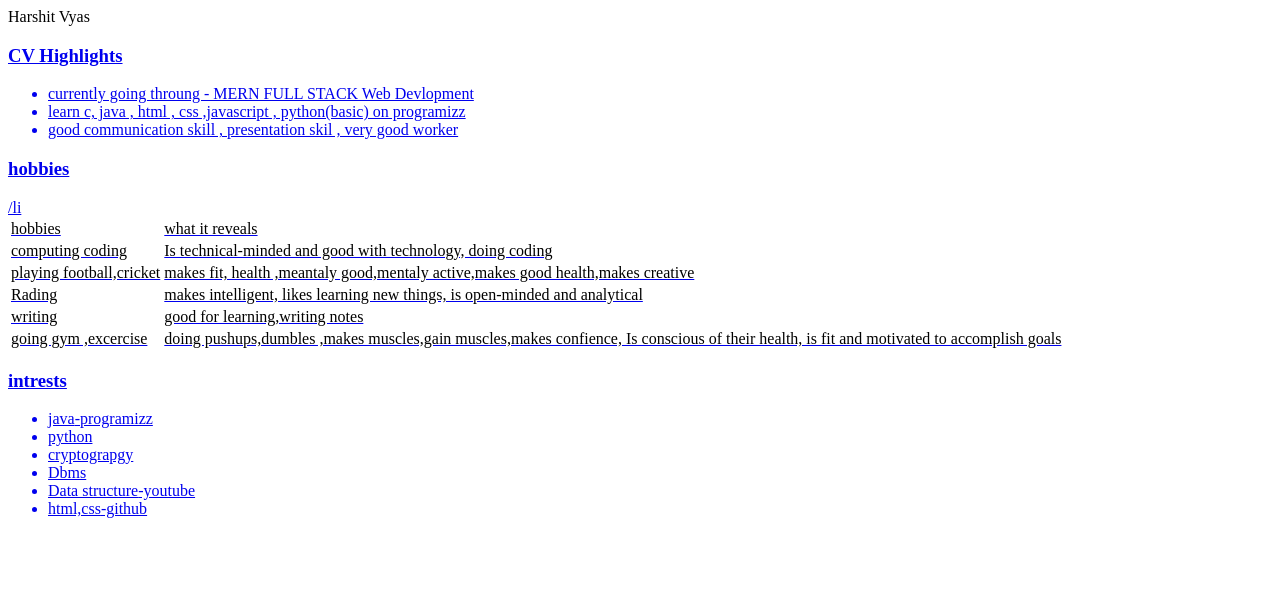
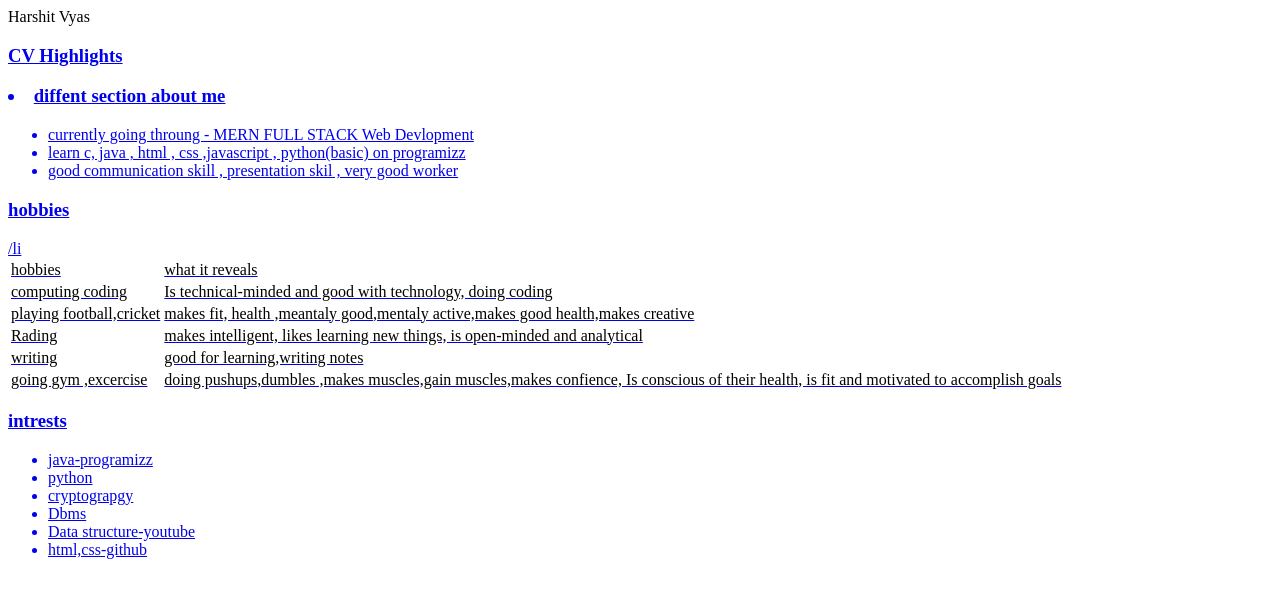
Before and after one commit to harshit-droid/cv, a plain HTML site: page index.html in a window 1280 px wide. Drawn offline with Linux system fonts and the light colour scheme.

Commit message:
Update index.html

```diff
--- a/index.html
+++ b/index.html
@@ -9,6 +9,7 @@
    <div class="left"></div>
    <div class="right">
    <h3> CV Highlights</h3>
+   <h3> <li> diffent section about me</li></h3>
    <p>
    <ul>
    <li> currently going throung - MERN FULL STACK Web Devlopment</li>
```
